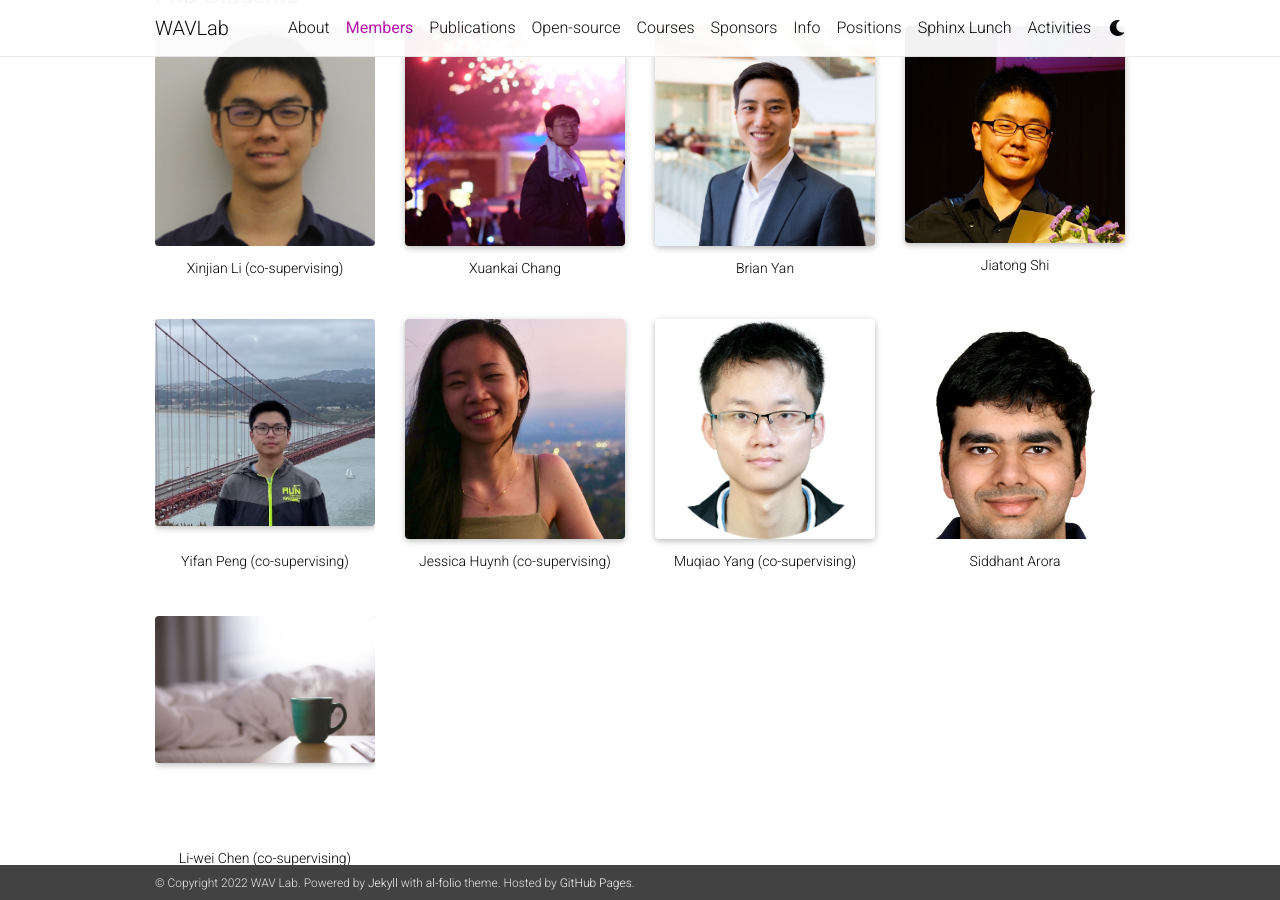
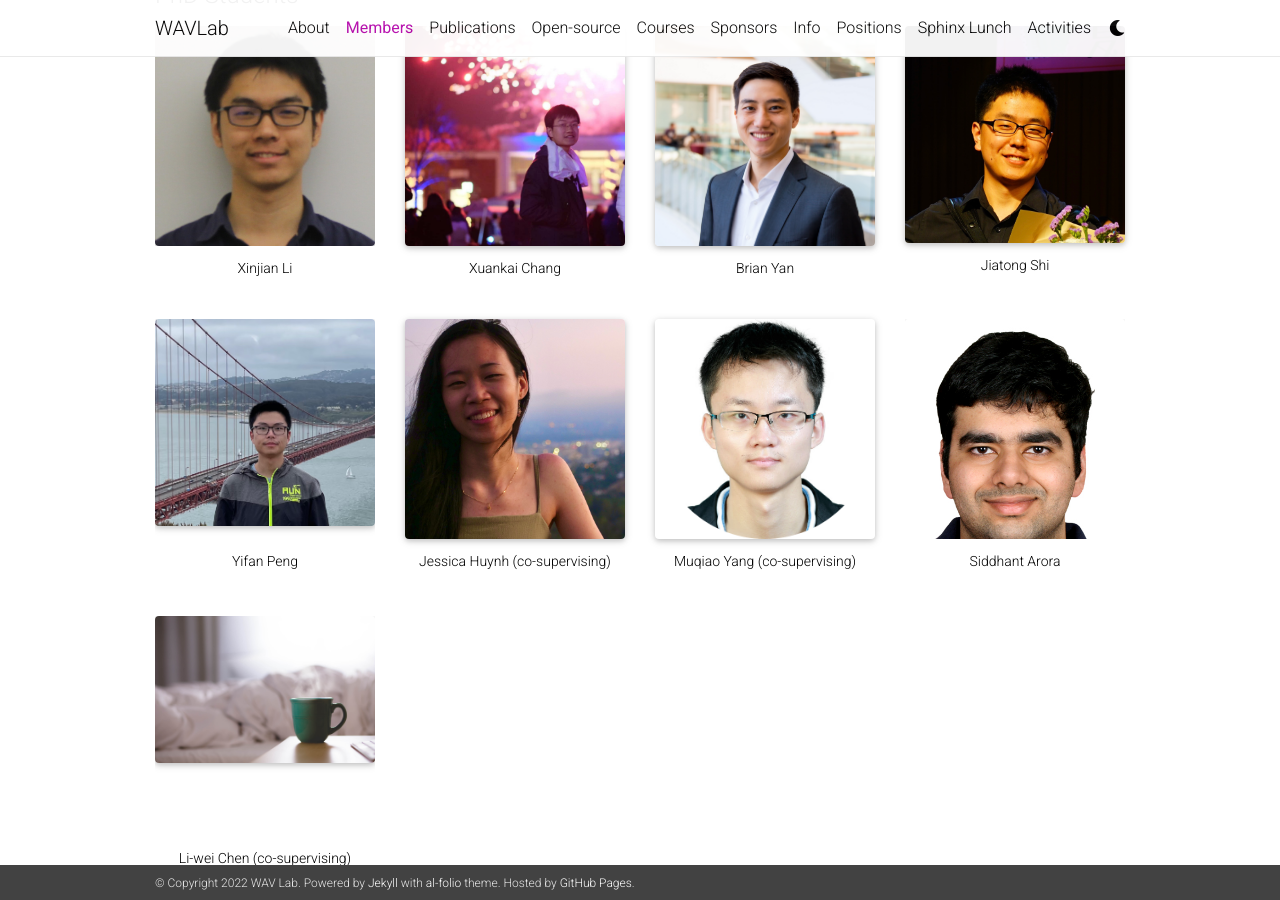
Before and after one commit to shinjiwlab/shinjiwlab.github.io, a Jekyll site: the page built from _pages/members.md, in a window 1280 px wide and 900 px high, scrolled down 928 px. Built offline with Jekyll 4.4.1, drawn with Linux system fonts in a browser that asks for light colours; nearby versions of some CDN libraries; a style sheet for code colours, icons or effects is not loaded.

Commit message:
Change the student supervision status

```diff
--- a/_pages/members.md
+++ b/_pages/members.md
@@ -211,7 +211,7 @@ order: 1
         <img class="img-fluid rounded z-depth-1" src="{{ site.baseurl }}/assets/img/xinjianl.jpg">
     </a></div>
         <div class="caption">
-            Xinjian Li (co-supervising)
+            Xinjian Li
         </div>
     </div>
     <div class="col-sm mt-3 mt-md-0">
@@ -247,7 +247,7 @@ order: 1
     	    </a>
 	</div>
         <div class="caption">
-            Yifan Peng (co-supervising)
+            Yifan Peng
         </div>
     </div>
     <div class="col-sm mt-3 mt-md-0">
```
